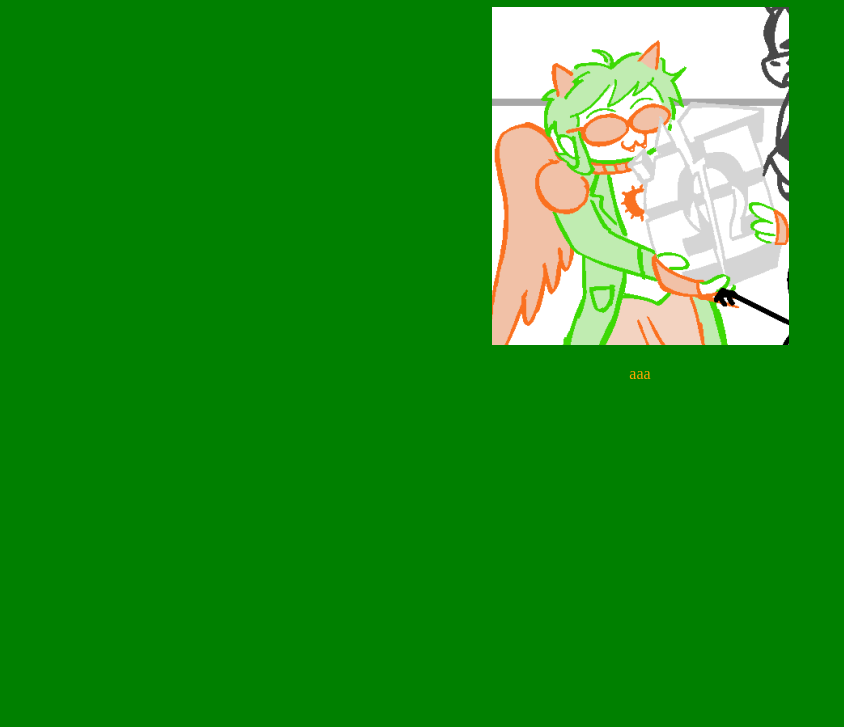
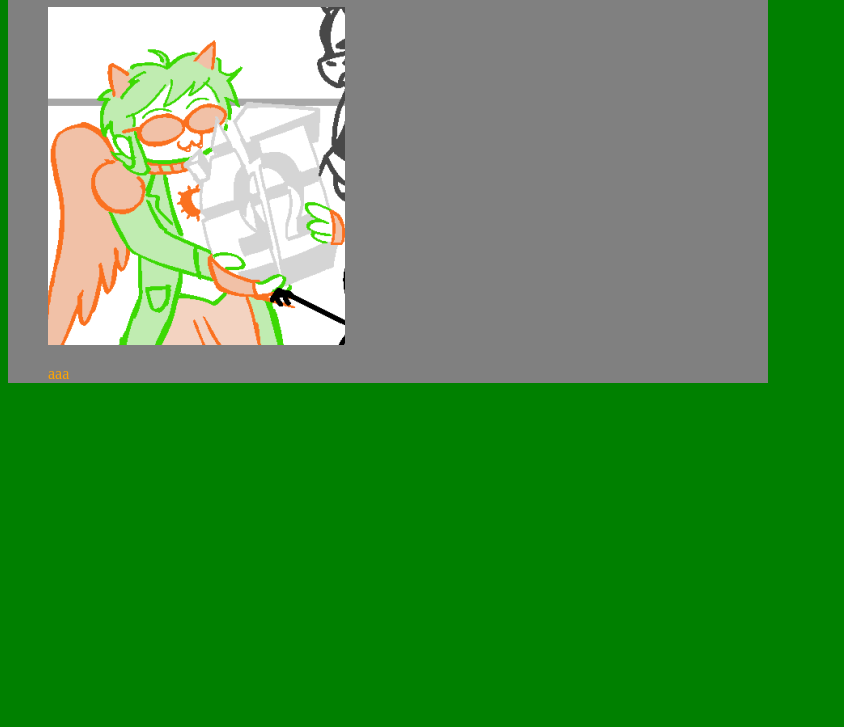
Before and after one commit to Acamaeda/formerly-github-io, a plain HTML site: page index.html in a window 1280 px wide. Shown: the part 73-800 px from the top of the page, without its empty margins (0-844 px from the left). Drawn offline with Linux system fonts and the light colour scheme.

```diff
--- a/index.html
+++ b/index.html
@@ -7,8 +7,10 @@
     </head>
 
     <body>
-        <h1>Harley White</h1>
-        <img src = "placeholder.png" alt = "THIS IS STUPID">
-         <p>aaa</p>
+        <div id = "content">
+           <h1>Harley White</h1>
+            <img src = "placeholder.png" alt = "THIS IS STUPID">
+            <p>aaa</p>
+        </div>
     </body>
 </html>
--- a/something.css
+++ b/something.css
@@ -1,8 +1,15 @@
 body {
     background-color: green;
     font-size: 16px;
-    text-align: center;
+    align: center;
 
+}
+
+#content{
+    width: 680px;
+    background-color: gray;
+    padding-left: 40px;
+    padding-right: 40px;
 }
 
 p {
```
